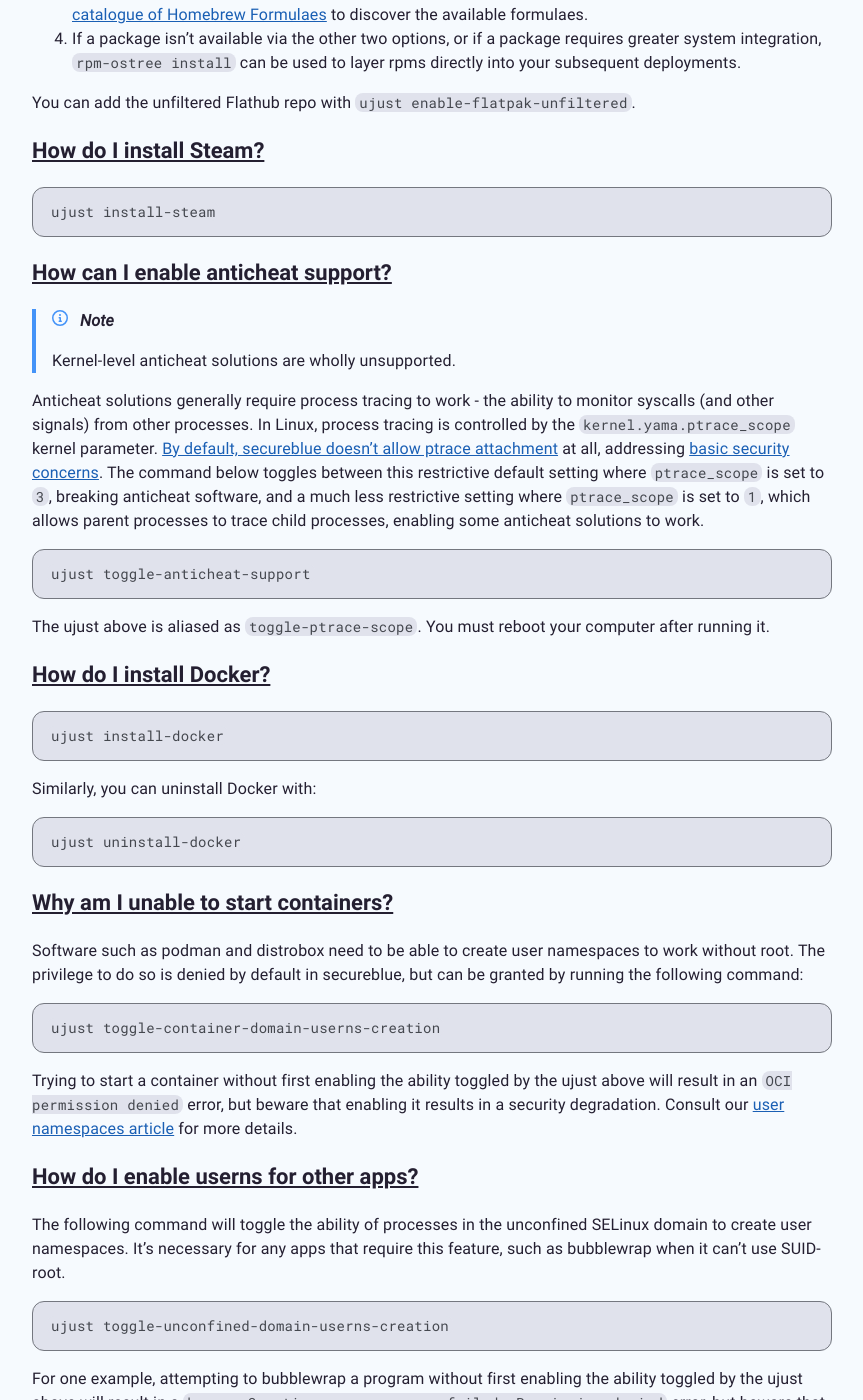
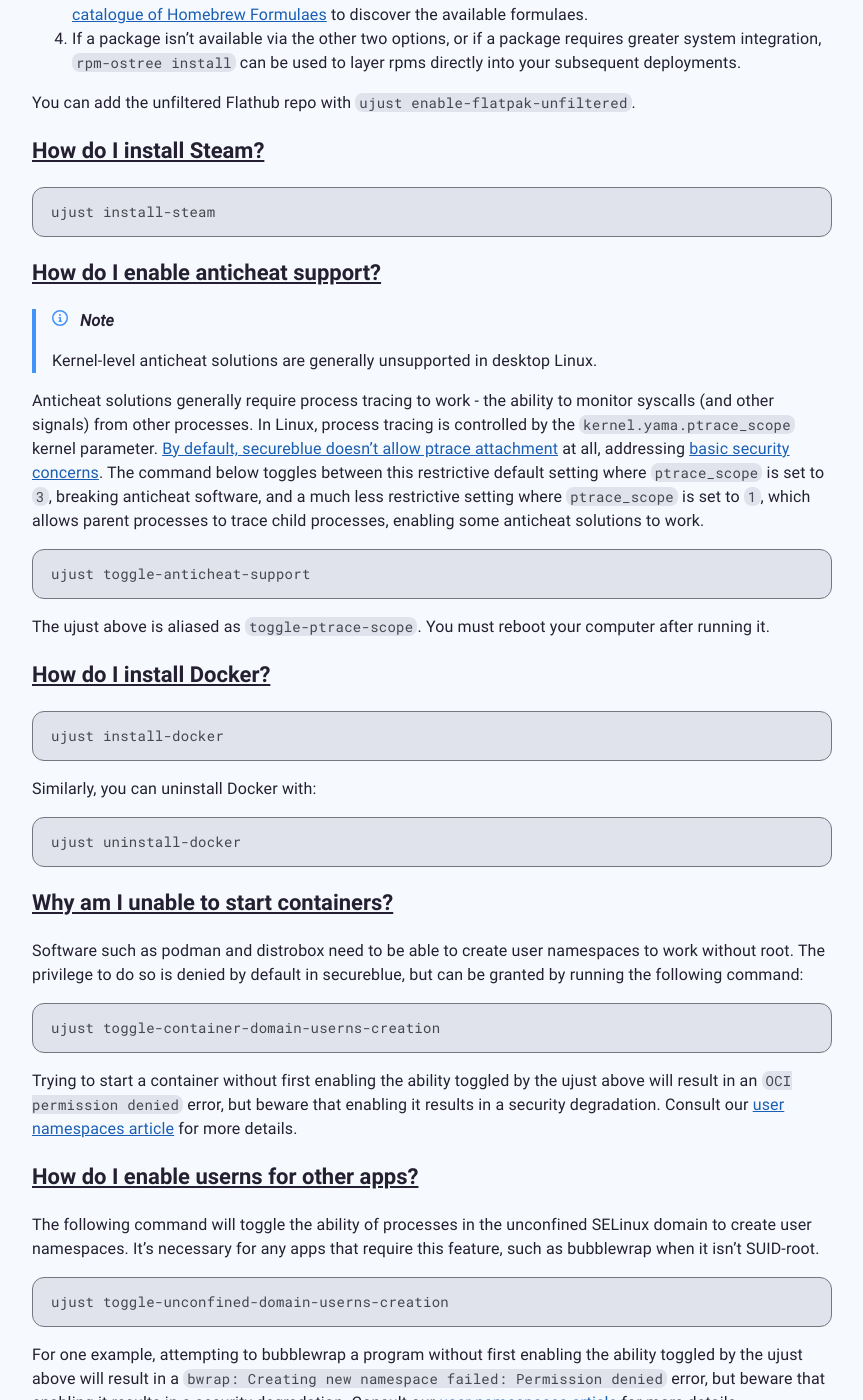
Before and after one commit to secureblue/secureblue.github.io, a Jekyll site: the page built from content/FAQ.md, in a window 1280 px wide and 1400 px high, scrolled down 1802 px. Shown: the whole window, without its empty margins (208-1071 px from the left). Built offline with Jekyll 4.4.1, drawn with Linux system fonts in a browser that asks for light colours; some of the changed text lies outside the part shown.

Commit message:
fix: grammar and other mistakes

````diff
--- a/content/FAQ.md
+++ b/content/FAQ.md
@@ -17,7 +17,7 @@ permalink: /faq
 - [On secureblue half of my CPU cores are gone. Why is this?](#smt)
 - [How do I install software?](#software)
 - [How do I install Steam?](#steam)
-- [How can I enable anticheat support?](#anticheat)
+- [How do I enable anticheat support?](#anticheat)
 - [How do I install Docker?](#docker)
 - [Why am I unable to start containers?](#container-userns)
 - [How do I enable userns for other apps?](#unconfined-userns)
@@ -86,10 +86,10 @@ You can add the unfiltered Flathub repo with `ujust enable-flatpak-unfiltered`.
 ujust install-steam
 ```
 
-### [How can I enable anticheat support?](#anticheat)
+### [How do I enable anticheat support?](#anticheat)
 {: #anticheat}
 
-{% include alert.html type='note' content='Kernel-level anticheat solutions are wholly unsupported.' %}
+{% include alert.html type='note' content='Kernel-level anticheat solutions are generally unsupported in desktop Linux.' %}
 
 Anticheat solutions generally require process tracing to work - the ability to monitor syscalls (and other signals) from other processes. In Linux, process tracing is controlled by the `kernel.yama.ptrace_scope` kernel parameter. [By default, secureblue doesn't allow ptrace attachment](https://github.com/secureblue/secureblue/blob/605c8cfcd4723fef1e1e4764dcb6870e50514252/files/system/etc/sysctl.d/60-hardening.conf) at all, addressing [basic security concerns](https://www.kernel.org/doc/Documentation/security/Yama.txt). The command below toggles between this restrictive default setting where `ptrace_scope` is set to `3`, breaking anticheat software, and a much less restrictive setting where `ptrace_scope` is set to `1`, which allows parent processes to trace child processes, enabling some anticheat solutions to work.
 
@@ -126,7 +126,7 @@ Trying to start a container without first enabling the ability toggled by the uj
 ### [How do I enable userns for other apps?](#unconfined-userns)
 {: #unconfined-userns}
 
-The following command will toggle the ability of processes in the unconfined SELinux domain to create user namespaces. It's necessary for any apps that require this feature, such as bubblewrap when it can't use SUID-root.
+The following command will toggle the ability of processes in the unconfined SELinux domain to create user namespaces. It's necessary for any apps that require this feature, such as bubblewrap when it isn't SUID-root.
 
 ```
 ujust toggle-unconfined-domain-userns-creation
````
